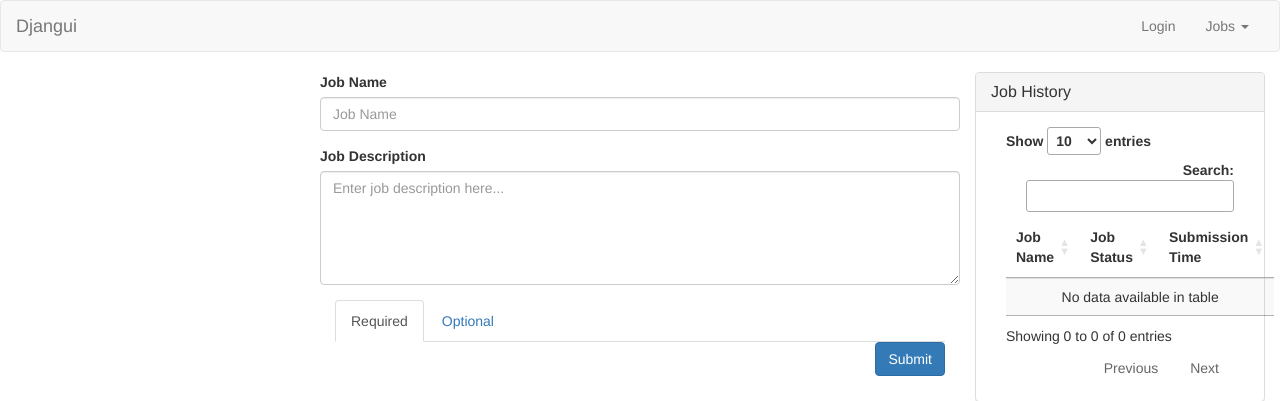
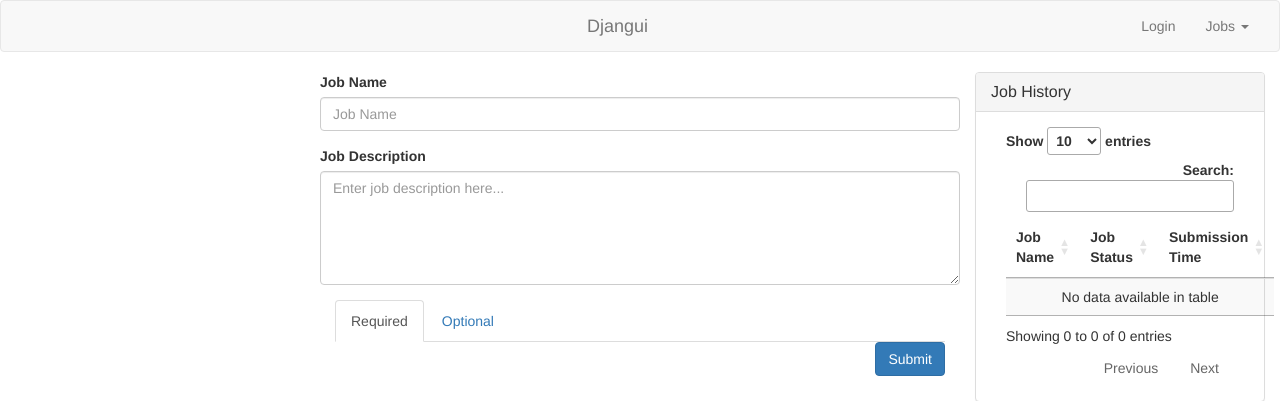
Before and after one commit to Chris7/djangui-home, a Django app: template djguihome/templates/djangui_home.html in a window 1280 px wide. Shown: the top 401 px of the page. Run offline with Django 3.2, Linux system fonts and the light colour scheme; the template is opened without the code that fills it, so the values that code supplies are empty; some libraries are stand-ins or nearby versions.

Commit message:
Centering brand and add status to output page

```diff
--- a/djguihome/templates/base.html
+++ b/djguihome/templates/base.html
@@ -9,12 +9,27 @@
 
 
     <style>
+        .navbar-brand {
+          float: none;
+          }
+
+        .navbar-center
+        {
+            position: absolute;
+            width: 100%;
+            left: 0;
+            top: 0;
+            text-align: center;
+            margin: auto;
+          height:100%;
+        }
         {% block extra_style %}
         {% endblock extra_style %}
     </style>
 </head>
 <body>
     <nav class="navbar navbar-default">
+{#    from http://www.bootply.com/3iSOTAyumP for brand centering #}
       <div class="container-fluid">
         <!-- Brand and toggle get grouped for better mobile display -->
         <div class="navbar-header">
@@ -24,11 +39,17 @@
             <span class="icon-bar"></span>
             <span class="icon-bar"></span>
           </button>
-          <a class="navbar-brand" href="#">Djangui</a>
         </div>
-
+        <div class="navbar-center navbar-brand"><a class="navbar-brand" href="{% url 'djangui_home' %}">Djangui</a></div>
             <!-- Collect the nav links, forms, and other content for toggling -->
             <div class="collapse navbar-collapse" id="navbar-collapse-1">
+
+{#              <form class="navbar-form navbar-left" role="search">#}
+{#                <div class="form-group">#}
+{#                  <input type="text" class="form-control" placeholder="Search">#}
+{#                </div>#}
+{#                <button type="submit" class="btn btn-default"><i class="glyphicon glyphicon-search"></i></button>#}
+{#              </form>#}
               <ul class="nav navbar-nav navbar-right">
                 <li><a href="#">Login</a></li>
                 <li class="dropdown">
--- a/djguihome/templates/tasks/task_view.html
+++ b/djguihome/templates/tasks/task_view.html
@@ -4,6 +4,7 @@
 {% block center %}
     <div class="col-md-9">
         <h1>{{ task_info.job_name }}</h1>
+        <h1><small>{{ task_info.status }}</small></h1>
         <div class="panel panel-default">
             <div class="panel-heading">
                 <h3 class="panel-title">{% trans "Job Output" %}</h3>
```
Lines whose indentation alone changed are shown as unchanged.
